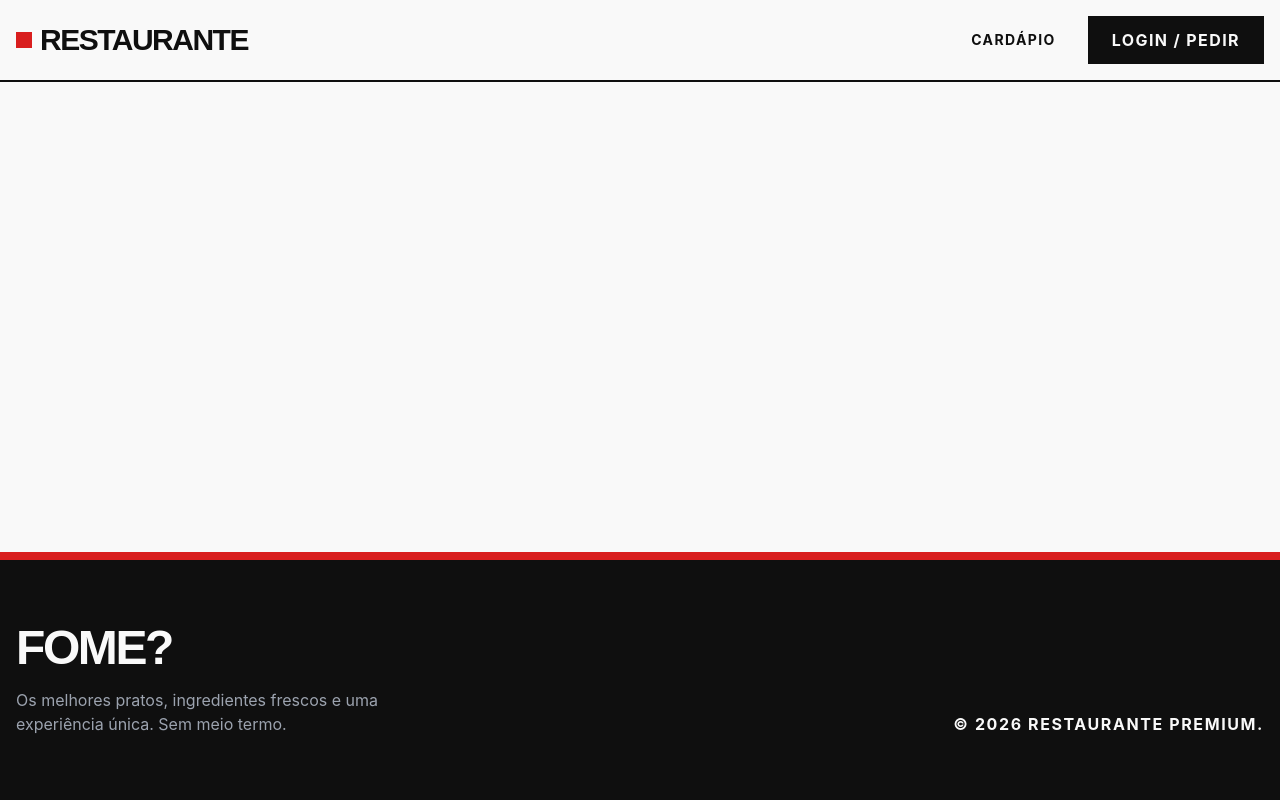
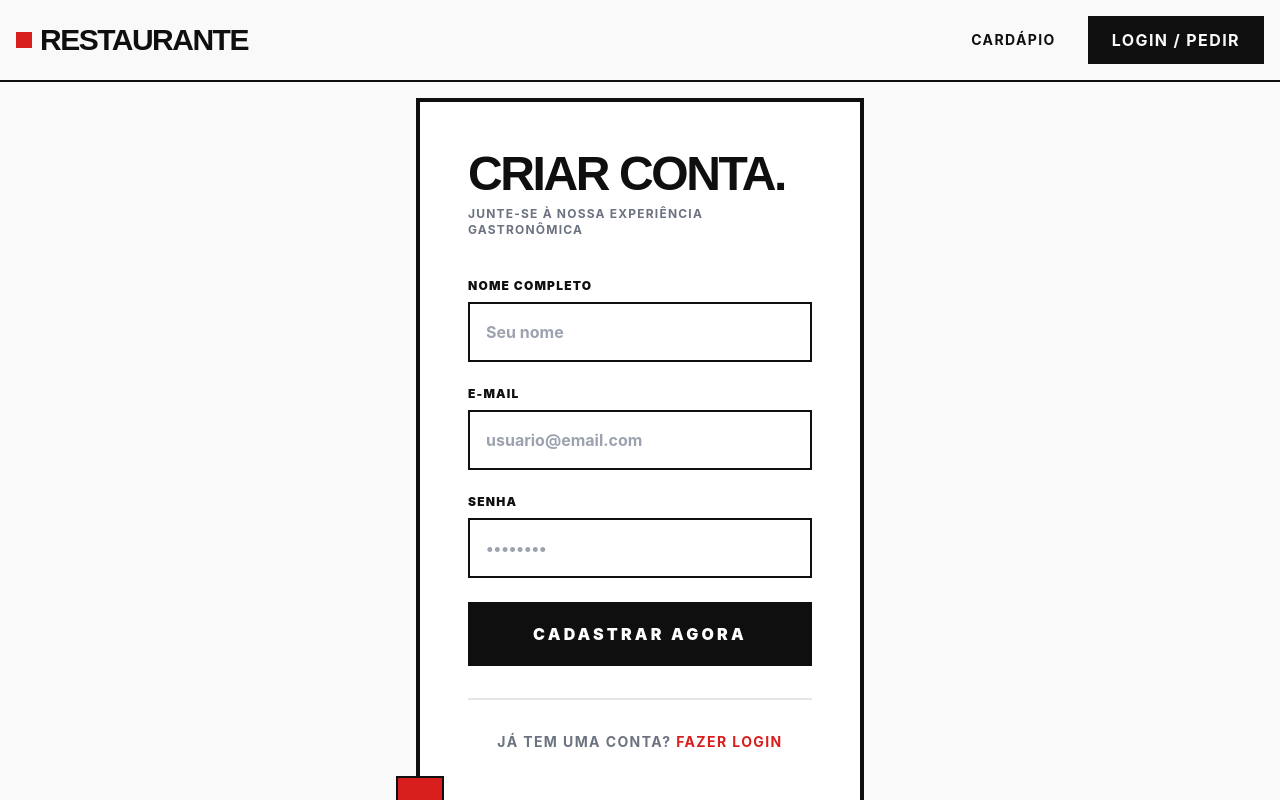
Before and after one commit to FelipeOropeza/gastro-hub-frontend, a Nuxt app: page /cadastro in a window 1280 px wide. Shown: the top 800 px of the page. Built offline with nearby package versions, Linux system fonts and the light colour scheme.

Commit message:
feat: implementacao da pagina de cadastro de usuarios

```diff
--- /dev/null
+++ b/app/pages/cadastro.vue
@@ -0,0 +1,111 @@
+<template>
+  <div class="min-h-[80vh] flex items-center justify-center p-4">
+    <div class="w-full max-w-md border-4 border-charcoal bg-white p-8 md:p-12 relative">
+      <!-- Elemento Decorativo Brutalista -->
+      <div class="absolute -bottom-6 -left-6 w-12 h-12 bg-crimson border-2 border-charcoal z-10"></div>
+
+      <div class="mb-10">
+        <h1 class="text-5xl font-black uppercase tracking-tighter leading-none mb-2">Criar Conta.</h1>
+        <p class="text-gray-500 font-bold uppercase tracking-widest text-xs">Junte-se à nossa experiência gastronômica</p>
+      </div>
+
+      <form @submit.prevent="handleRegister" class="space-y-6">
+        <div>
+          <label class="block text-xs uppercase tracking-widest font-black mb-2">Nome Completo</label>
+          <input
+            v-model="form.nome"
+            type="text"
+            required
+            placeholder="Seu nome"
+            class="w-full border-2 border-charcoal p-4 focus:bg-crimson/5 outline-none transition-colors font-bold"
+          />
+        </div>
+
+        <div>
+          <label class="block text-xs uppercase tracking-widest font-black mb-2">E-mail</label>
+          <input
+            v-model="form.email"
+            type="email"
+            required
+            placeholder="usuario@email.com"
+            class="w-full border-2 border-charcoal p-4 focus:bg-crimson/5 outline-none transition-colors font-bold"
+          />
+        </div>
+
+        <div>
+          <label class="block text-xs uppercase tracking-widest font-black mb-2">Senha</label>
+          <input
+            v-model="form.senha"
+            type="password"
+            required
+            placeholder="••••••••"
+            class="w-full border-2 border-charcoal p-4 focus:bg-crimson/5 outline-none transition-colors font-bold"
+          />
+        </div>
+
+        <div v-if="error" class="bg-crimson text-white p-4 font-bold text-sm border-2 border-charcoal">
+          {{ error }}
+        </div>
+
+        <div v-if="success" class="bg-green-600 text-white p-4 font-bold text-sm border-2 border-charcoal">
+          Cadastro realizado com sucesso! Redirecionando para o login...
+        </div>
+
+        <button
+          type="submit"
+          :disabled="loading"
+          class="w-full bg-charcoal text-white py-5 font-black uppercase tracking-[0.2em] hover:bg-crimson transition-all active:scale-[0.98] disabled:opacity-50"
+        >
+          {{ loading ? 'Processando...' : 'Cadastrar agora' }}
+        </button>
+      </form>
+
+      <div class="mt-8 pt-8 border-t-2 border-charcoal/10 text-center">
+        <p class="text-sm font-bold text-gray-500 uppercase tracking-widest">
+          Já tem uma conta?
+          <NuxtLink to="/login" class="text-crimson hover:underline">Fazer Login</NuxtLink>
+        </p>
+      </div>
+    </div>
+  </div>
+</template>
+
+<script setup>
+const { $api } = useNuxtApp()
+
+const form = reactive({
+  nome: '',
+  email: '',
+  senha: ''
+})
+
+const loading = ref(false)
+const error = ref('')
+const success = ref(false)
+
+async function handleRegister() {
+  loading.value = true
+  error.value = ''
+  success.value = false
+
+  try {
+    await $api.post('/usuarios', form)
+    success.value = true
+
+    // Pequeno delay para mostrar a mensagem de sucesso antes de redirecionar
+    setTimeout(() => {
+      navigateTo('/login')
+    }, 2000)
+
+  } catch (err) {
+    // Tratamento de erros de validação da API
+    if (Array.isArray(err.response?.data)) {
+      error.value = err.response.data.map(e => e.mensagem).join(', ')
+    } else {
+      error.value = err.response?.data?.mensagem || 'Erro ao realizar cadastro. Tente novamente.'
+    }
+  } finally {
+    loading.value = false
+  }
+}
+</script>
```
